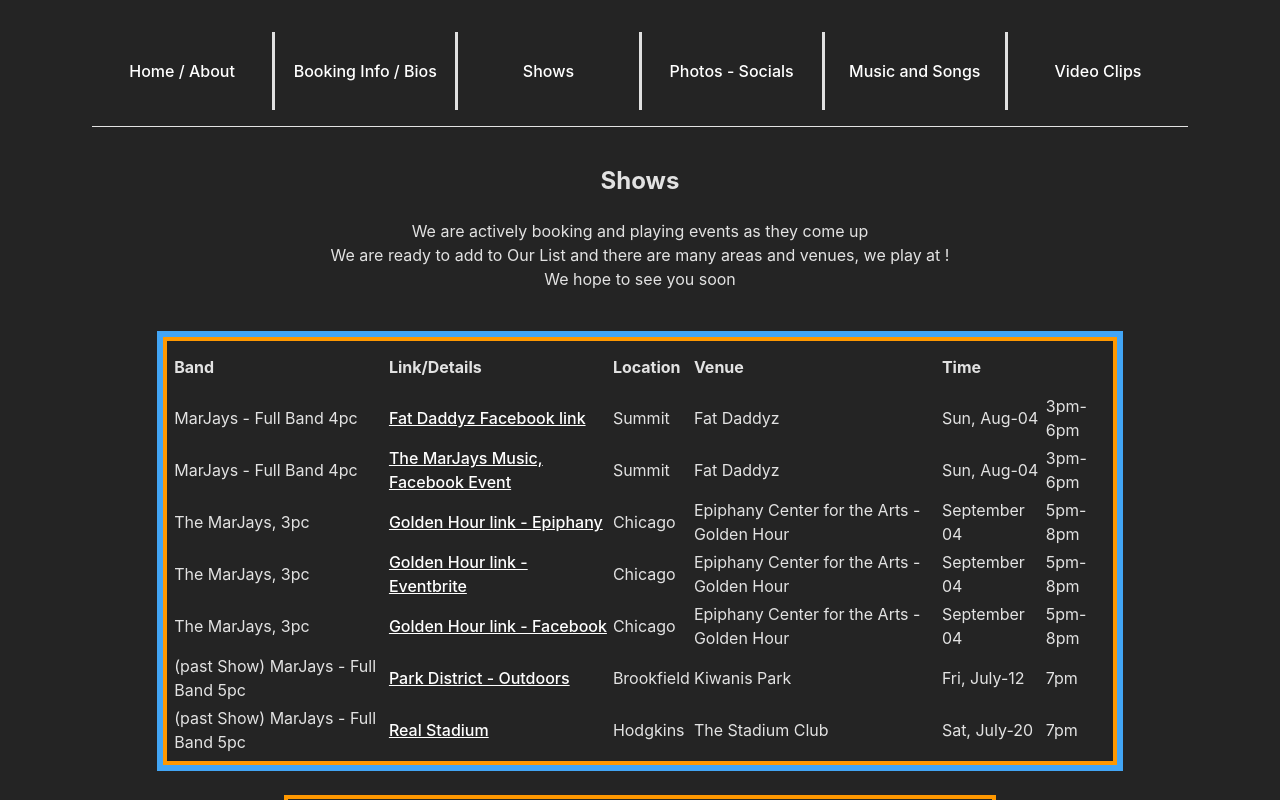
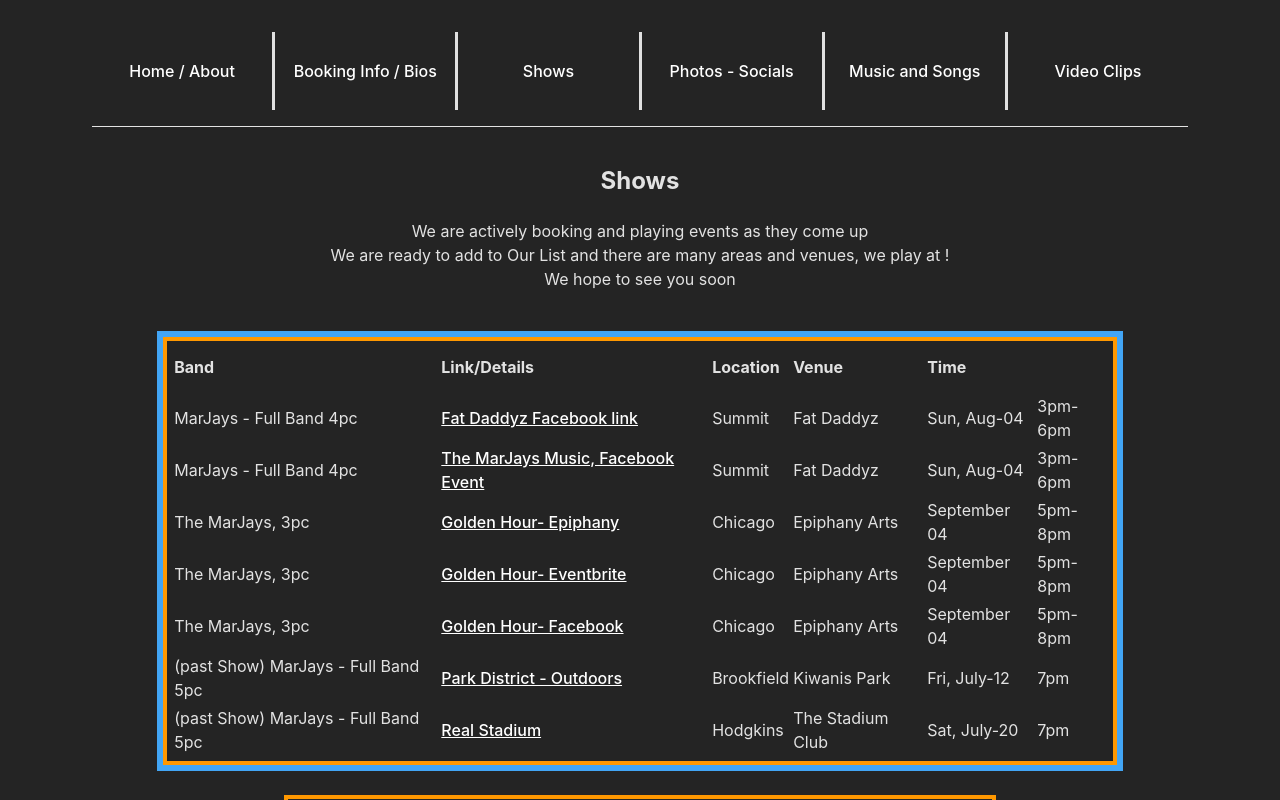
Before and after one commit to cloudappsdev/marjays-repo, a React (Vite) app: page /shows in a window 1280 px wide. Shown: the top 800 px of the page. Built offline with nearby package versions, Linux system fonts and the light colour scheme.

Commit message:
clean up Shows D0804

```diff
--- a/src/components/Shows.tsx
+++ b/src/components/Shows.tsx
@@ -47,33 +47,33 @@
   {
     bformat: "The MarJays, 3pc",
     link: {
-      text: "Golden Hour link - Epiphany",
+      text: "Golden Hour- Epiphany",
       link: "https://epiphanychi.com/events/golden-hour-featuring-the-marjays-music/",
     },
     town: "Chicago",
-    venue: "Epiphany Center for the Arts - Golden Hour",
+    venue: "Epiphany Arts",
     date: "September 04",
     time: "5pm-8pm",
   },
   {
     bformat: "The MarJays, 3pc",
     link: {
-      text: "Golden Hour link - Eventbrite",
+      text: "Golden Hour- Eventbrite",
       link: "https://www.eventbrite.com/e/golden-hour-featuring-the-marjays-music-tickets-956010762927?aff=oddtdtcreator",
     },
     town: "Chicago",
-    venue: "Epiphany Center for the Arts - Golden Hour",
+    venue: "Epiphany Arts",
     date: "September 04",
     time: "5pm-8pm",
   },
   {
     bformat: "The MarJays, 3pc",
     link: {
-      text: "Golden Hour link - Facebook",
+      text: "Golden Hour- Facebook",
       link: "https://www.facebook.com/events/2274247199590208/?rdid=FZNnTxDEmgLMSoIV&share_url=https%3A%2F%2Fwww.facebook.com%2Fshare%2Fcdym8NEppTRW7QX4%2F",
     },
     town: "Chicago",
-    venue: "Epiphany Center for the Arts - Golden Hour",
+    venue: "Epiphany Arts",
     date: "September 04",
     time: "5pm-8pm",
   },
```
